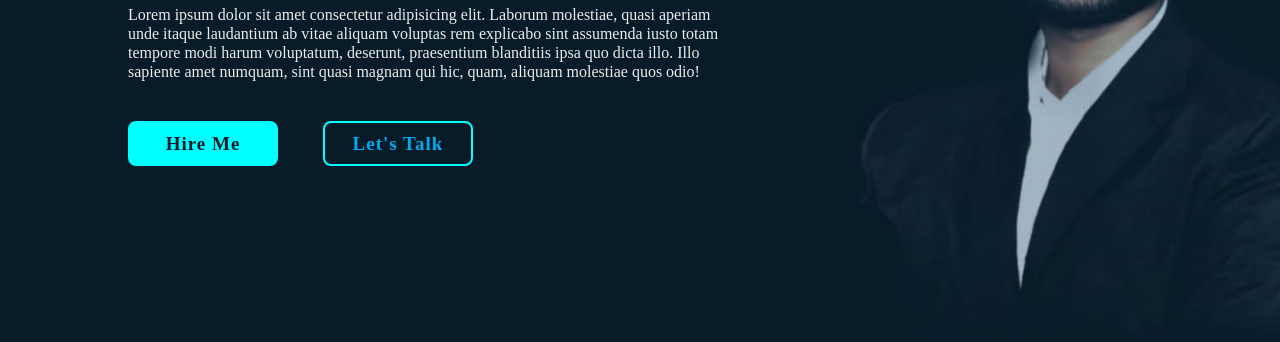
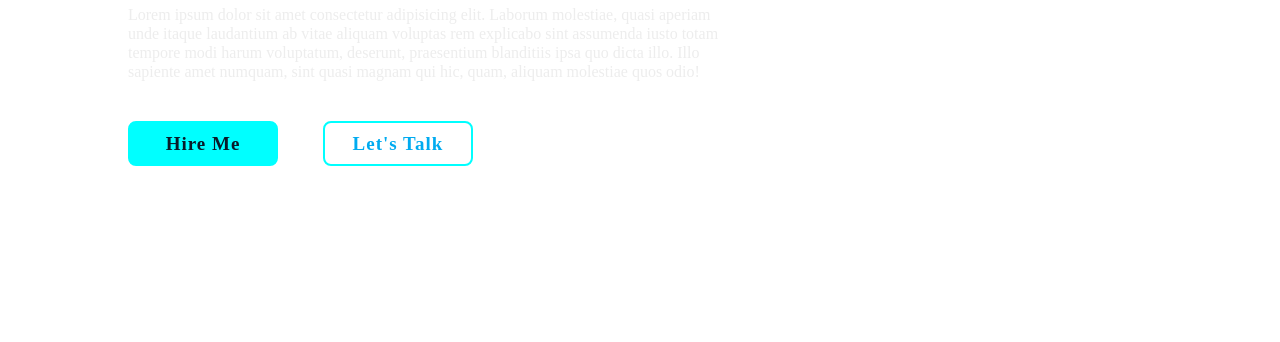
Before and after one commit to vipul-kumar70619/Vipul-Portfolio, a plain HTML site: page index.html in a window 1280 px wide. Shown: the part 375-717 px from the top of the page. Drawn offline with nearby package versions, Linux system fonts and the light colour scheme.

Commit message:
Update style.css

```diff
--- a/style.css
+++ b/style.css
@@ -51,7 +51,9 @@ body{
     color: #00abf0;
 }
 .home{
-    background: url('Vipul.jpg') no-repeat;
+.home {
+  background: url(WhatsApp\ Image\ 2025-05-06\ at\ 10.37.33_74a6c1ef.jpg) no-repeat;
+}
     background-size: cover;
     background-position: center;
     height: 100vh;
```
